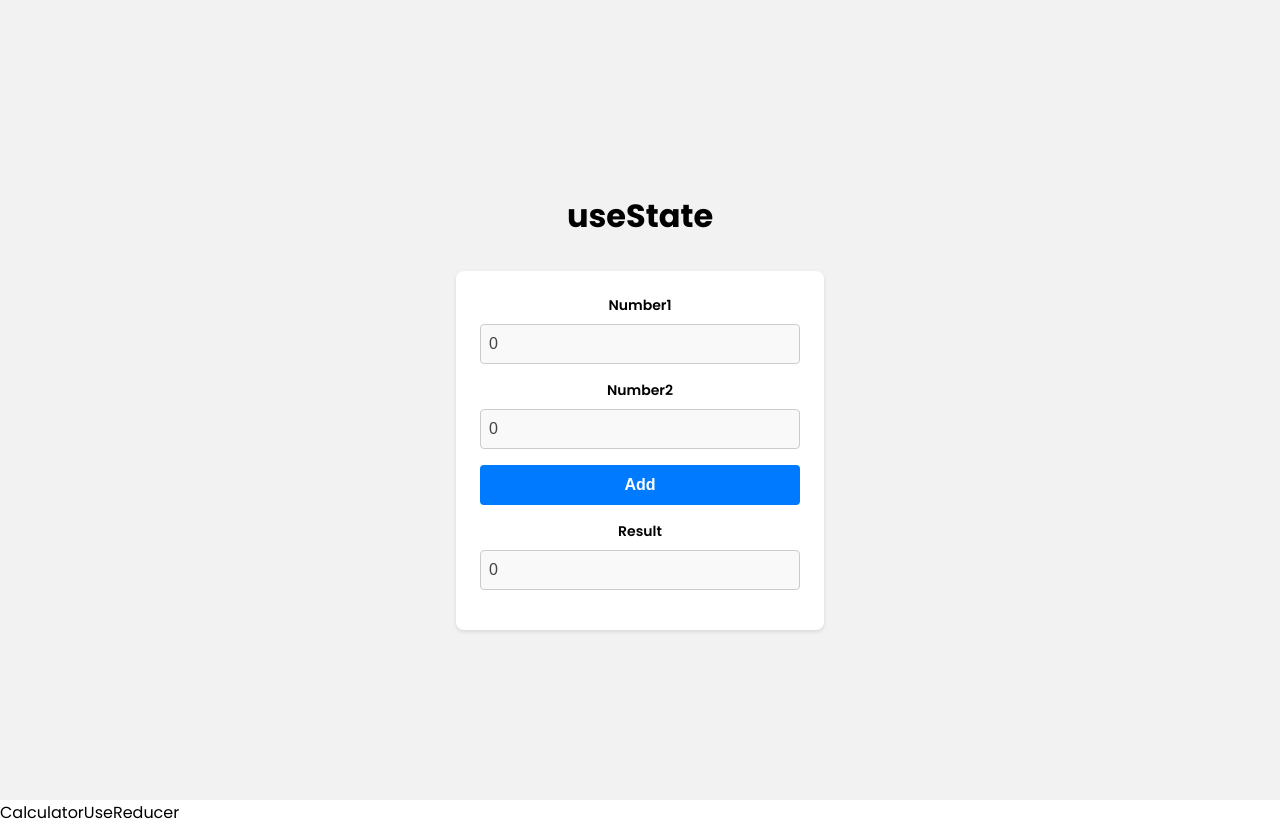
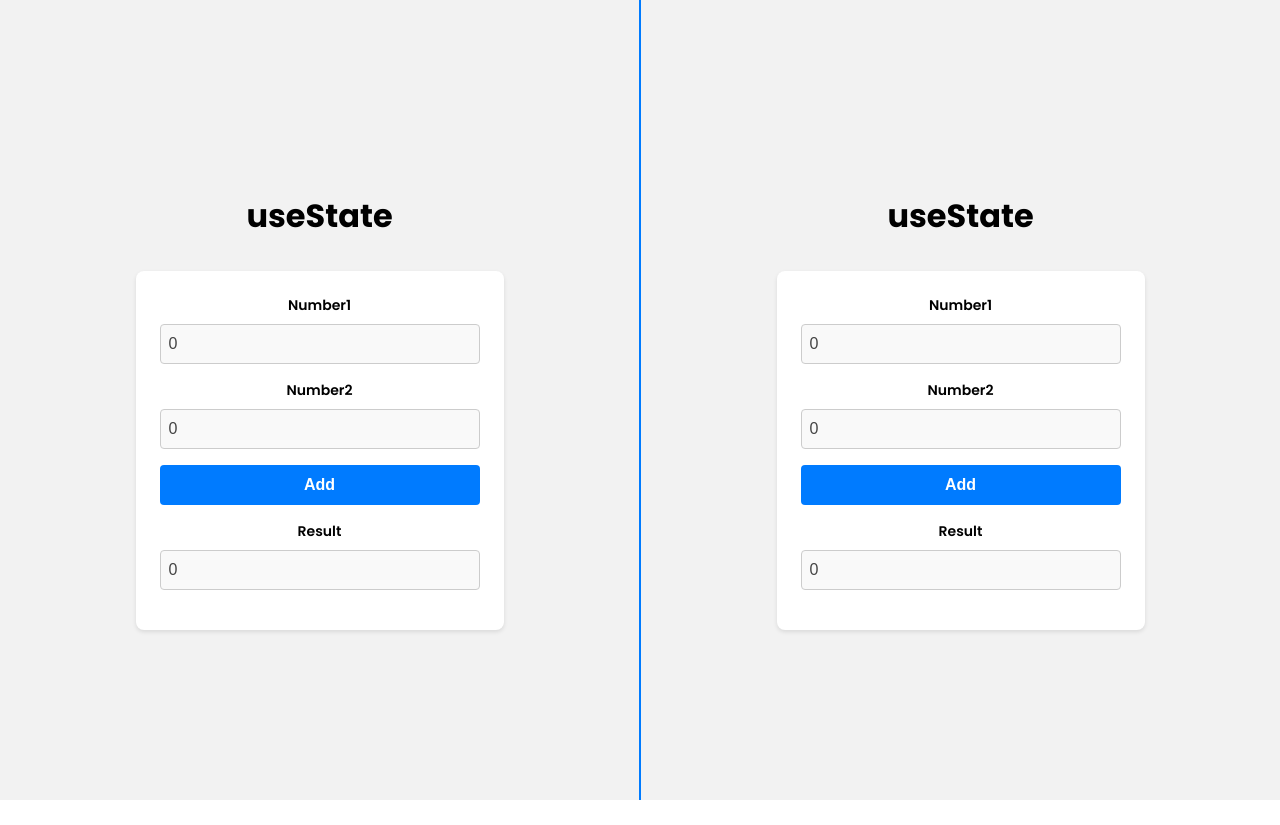
Before and after one commit to AnilOguzman/React, a React (Vite) app: page / in a window 1280 px wide. After the commit the page ends 800 px from the top, so only its background shows below. Built offline with nearby package versions, Linux system fonts and the light colour scheme.

Commit message:
Calculator with useReducer

```diff
--- a/src/App.jsx
+++ b/src/App.jsx
@@ -7,10 +7,10 @@ function App() {
 
 
   return (
-    <>
+    <div className='App'>
     <Calculator/>
     <CalculatorUseReducer/>
-    </>
+    </div>
   )
 }
 
--- a/src/components/Calculator.jsx
+++ b/src/components/Calculator.jsx
@@ -58,6 +58,7 @@ const Calculator = () => {
             type="number"
             id="result"
             value={result}
+            readOnly
           />
         </div>
       </div>
--- a/src/components/CalculatorUseReducer.jsx
+++ b/src/components/CalculatorUseReducer.jsx
@@ -1,8 +1,63 @@
+import { useReducer } from "react";
+import "./Calculator.css";
 
-const CalculatorUseReducer = () => {
-  return (
-    <div>CalculatorUseReducer</div>
-  )
+function reducer(state, action) {
+  switch (action.type) {
+    case "NUMBER1_SET":
+      return { ...state, number1: Number(action.payload) };
+    case "NUMBER2_SET":
+      return { ...state, number2: Number(action.payload) };
+    case "RESULT_SET":
+      return { ...state, result: Number(action.payload) };
+    default:
+      throw new Error("Invalid action type");
+  }
 }
 
-export default CalculatorUseReducer
+const initialState = {
+  number1: 0,
+  number2: 0,
+  result: 0,
+};
+const CalculatorUseReducer = () => {
+  const [state, dispatch] = useReducer(reducer, initialState);
+
+  const handleNumber1Change = (e) =>{
+    dispatch({type:"NUMBER1_SET",payload:Number(e.target.value)})
+  }
+  const handleNumber2Change = (e) =>{
+    dispatch({type:"NUMBER2_SET",payload:Number(e.target.value)})
+  }
+  const handleResult = () =>{
+    dispatch({type:"RESULT_SET",payload:state.number1+state.number2})
+  }
+
+  return (
+    <div className="calculator-container">
+      <h1>useState</h1>
+      <div className="form-container">
+        <div className="form-group">
+          <label className="form-label" htmlFor="number1">
+            Number1
+          </label>
+          <input className="form-input" type="number" id="number1" value={state.number1} onChange={handleNumber1Change}/>
+        </div>
+        <div className="form-group">
+          <label className="form-label" htmlFor="number2">
+            Number2
+          </label>
+          <input className="form-input" type="number" id="number2" value={state.number2} onChange={handleNumber2Change} />
+        </div>
+        <button className="form-button" onClick={handleResult}>Add</button>
+        <div className="form-group">
+          <label className="form-label" htmlFor="result">
+            Result
+          </label>
+          <input className="form-input" type="number" id="result" value={state.result} readOnly />
+        </div>
+      </div>
+    </div>
+  );
+};
+
+export default CalculatorUseReducer;
```
